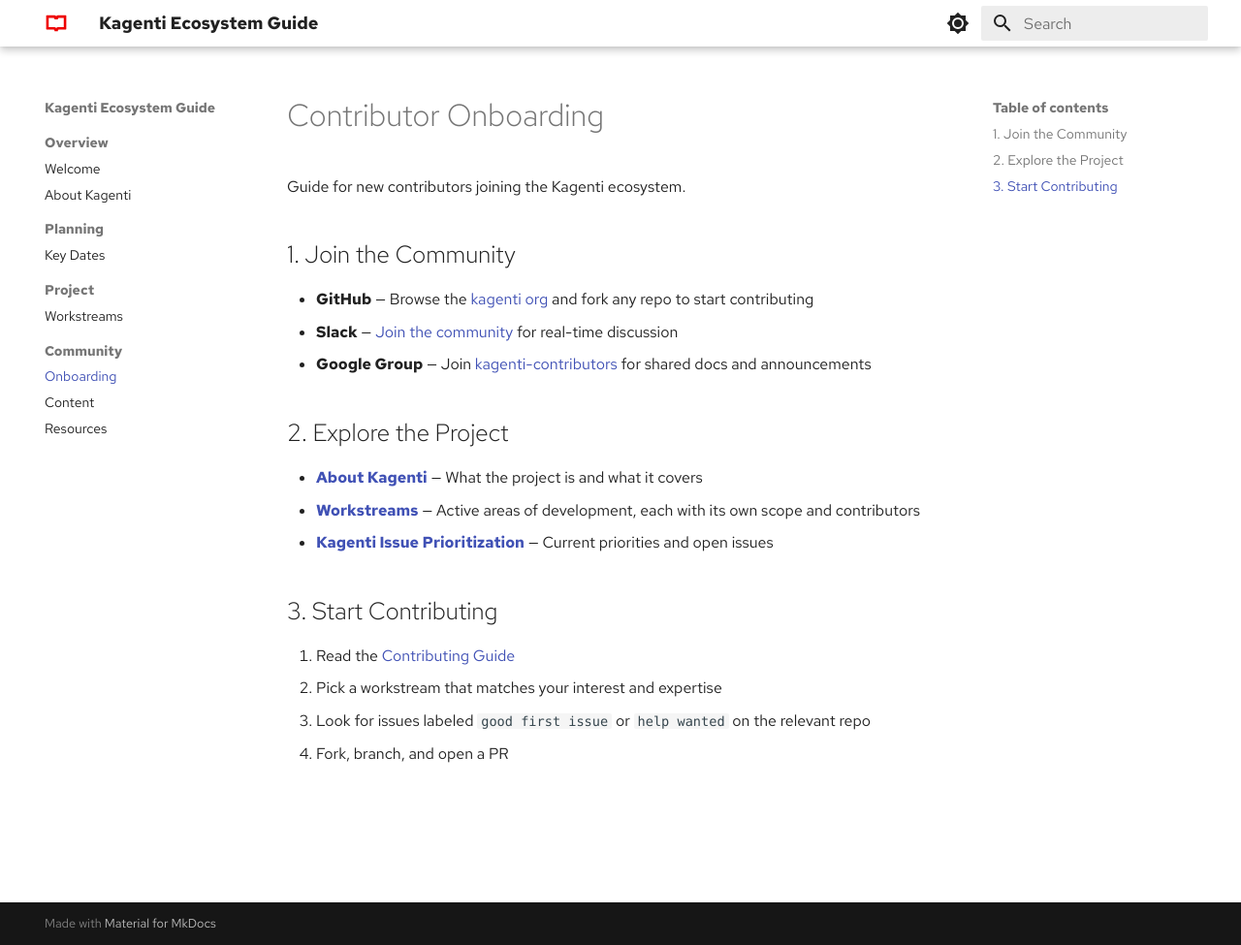
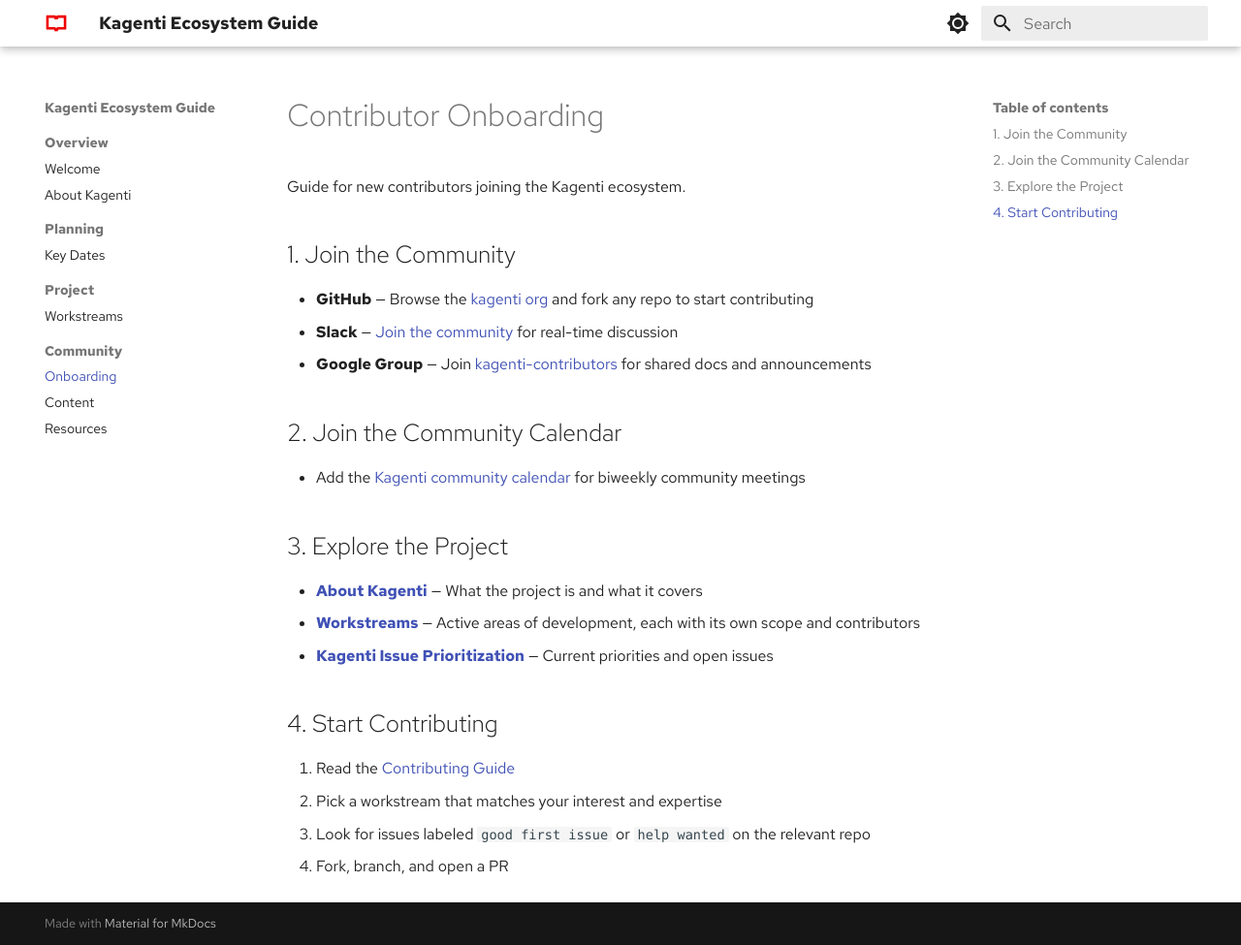
Before and after one commit to kagenti/ecosystem-guide, an MkDocs documentation site: the page built from content/onboarding.md, in a window 1280 px wide and 975 px high. Shown: the whole window at 97% size. Built offline with MkDocs 1.6.1 and Material for MkDocs 9.7.7, drawn with Linux system fonts in a browser that asks for light colours; some web fonts are replaced.

Commit message:
docs:  add calendar to onboarding guide

```diff
--- a/content/onboarding.md
+++ b/content/onboarding.md
@@ -8,13 +8,17 @@
 - **Slack** — [Join the community](https://ibm.biz/kagenti-slack) for real-time discussion
 - **Google Group** — Join [kagenti-contributors](https://groups.google.com/g/kagenti-contributors) for shared docs and announcements
 
-## 2. Explore the Project
+## 2. Join the Community Calendar
+
+- Add the [Kagenti community calendar](https://calendar.google.com/calendar/embed?src=kagenti%40kagenti.io&ctz=America%2FNew_York) for biweekly community meetings
+
+## 3. Explore the Project
 
 - **[About Kagenti](about.md)** — What the project is and what it covers
 - **[Workstreams](workstreams.md)** — Active areas of development, each with its own scope and contributors
 - **[Kagenti Issue Prioritization](https://github.com/orgs/kagenti/projects/8)** — Current priorities and open issues
 
-## 3. Start Contributing
+## 4. Start Contributing
 
 1. Read the [Contributing Guide](https://github.com/kagenti/kagenti/blob/main/CONTRIBUTING.md)
 2. Pick a workstream that matches your interest and expertise
```
Also changed, not shown: docs/onboarding/index.html (+36 -10 lines), docs/search/search_index.json (+1 -1 lines).
